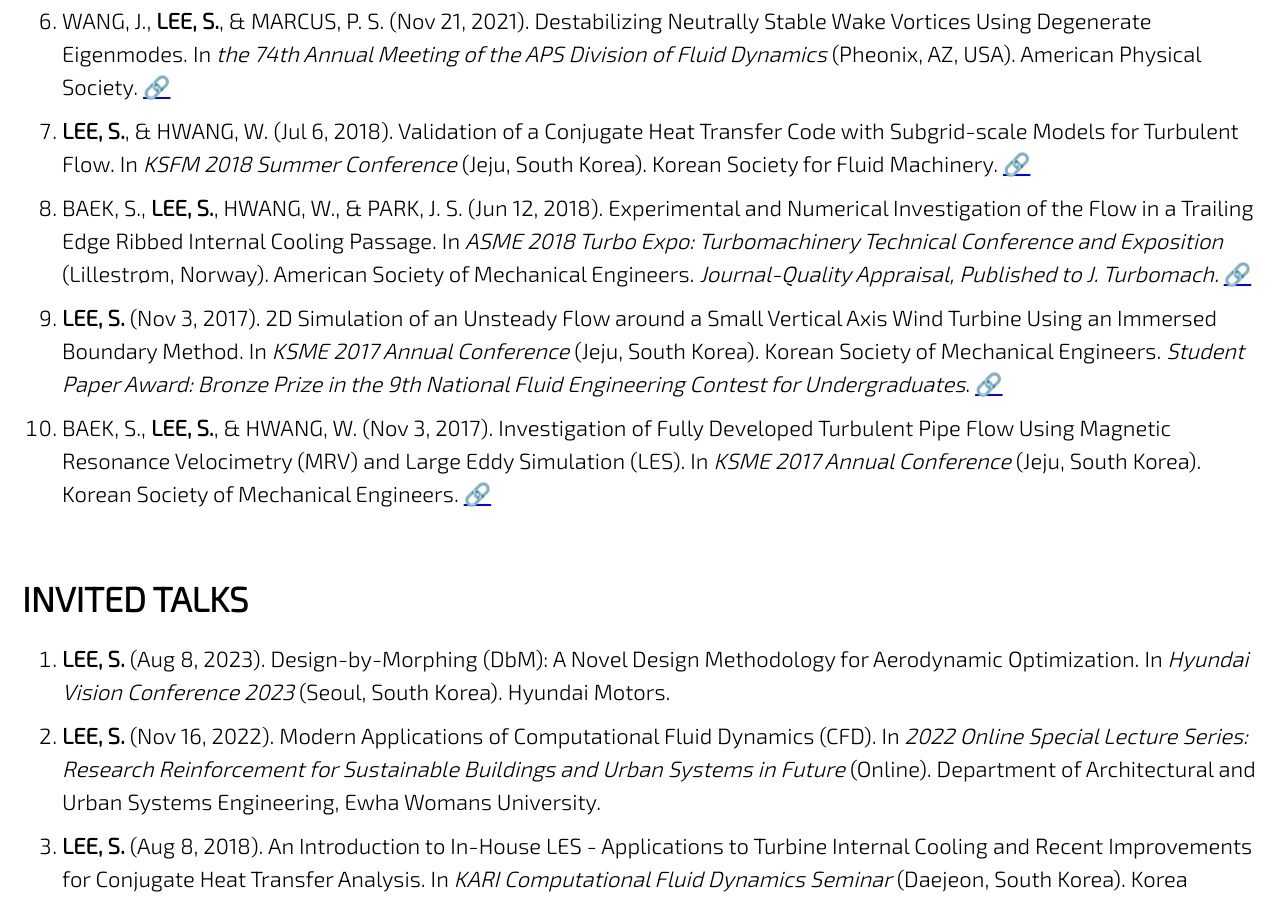
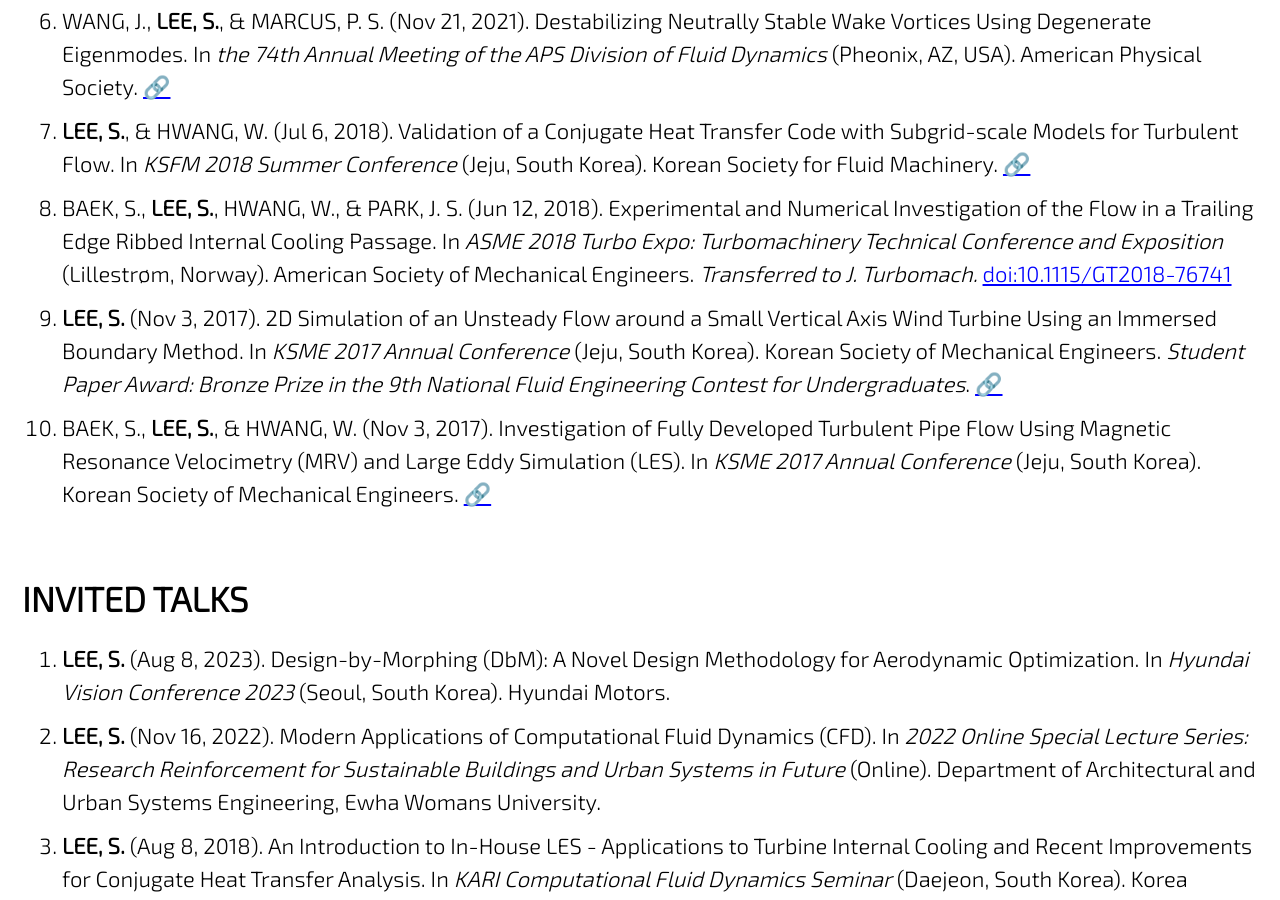
Before and after one commit to jun9303/jun9303.github.io, a Jekyll site: the page built from _pages/publications.md, in a window 1280 px wide and 900 px high, scrolled down 1684 px. Built offline with Jekyll 4.4.1, drawn with Linux system fonts in a browser that asks for light colours; cached includes are drawn as plain includes; nearby versions of some CDN libraries; emoji names are drawn with the system emoji font.

Commit message:
Publication Updated

```diff
--- a/_pages/publications.md
+++ b/_pages/publications.md
@@ -30,7 +30,7 @@ https://doi.org/10.1093/jcde/qwad059)
 5. **LEE, S.**, & MARCUS, P. S. (Nov 21, 2021). Linear Instability Analysis of Wake Vortices by a Spectral Method using Mapped Legendre Functions. In *the 74th Annual Meeting of the APS Division of Fluid Dynamics* (Pheonix, AZ, USA). American Physical Society. [:link:](https://meetings.aps.org/Meeting/DFD21/Session/E24.1)
 6. WANG, J., **LEE, S.**, & MARCUS, P. S. (Nov 21, 2021). Destabilizing Neutrally Stable Wake Vortices Using Degenerate Eigenmodes. In *the 74th Annual Meeting of the APS Division of Fluid Dynamics* (Pheonix, AZ, USA). American Physical Society. [:link:](https://meetings.aps.org/Meeting/DFD21/Session/E24.3)
 7. **LEE, S.**, & HWANG, W. (Jul 6, 2018). Validation of a Conjugate Heat Transfer Code with Subgrid-scale Models for Turbulent Flow. In *KSFM 2018 Summer Conference* (Jeju, South Korea). Korean Society for Fluid Machinery. [:link:](http://www.dbpia.co.kr/journal/articleDetail?nodeId=NODE07536688&language=ko_KR)
-8. BAEK, S., **LEE, S.**, HWANG, W., & PARK, J. S. (Jun 12, 2018). Experimental and Numerical Investigation of the Flow in a Trailing Edge Ribbed Internal Cooling Passage. In *ASME 2018 Turbo Expo: Turbomachinery Technical Conference and Exposition* (Lillestrøm, Norway). American Society of Mechanical Engineers. *Journal-Quality Appraisal, Published to J. Turbomach.* [:link:](https://doi.org/10.1115/GT2018-76741)
+8. BAEK, S., **LEE, S.**, HWANG, W., & PARK, J. S. (Jun 12, 2018). Experimental and Numerical Investigation of the Flow in a Trailing Edge Ribbed Internal Cooling Passage. In *ASME 2018 Turbo Expo: Turbomachinery Technical Conference and Exposition* (Lillestrøm, Norway). American Society of Mechanical Engineers. *Transferred to J. Turbomach.* [doi:10.1115/GT2018-76741](https://doi.org/10.1115/GT2018-76741)
 9. **LEE, S.** (Nov 3, 2017). 2D Simulation of an Unsteady Flow around a Small Vertical Axis Wind Turbine Using an Immersed Boundary Method. In *KSME 2017 Annual Conference* (Jeju, South Korea). Korean Society of Mechanical Engineers. *Student Paper Award: Bronze Prize in the 9th National Fluid Engineering Contest for Undergraduates*. [:link:](http://www.dbpia.co.kr/journal/articleDetail?nodeId=NODE07287580&language=ko_KR#)
 10. BAEK, S., **LEE, S.**, & HWANG, W. (Nov 3, 2017). Investigation of Fully Developed Turbulent Pipe Flow Using Magnetic Resonance Velocimetry (MRV) and Large Eddy Simulation (LES). In *KSME 2017 Annual Conference* (Jeju, South Korea). Korean Society of Mechanical Engineers. [:link:](http://www.dbpia.co.kr/journal/articleDetail?nodeId=NODE07287540&language=ko_KR#)
 
```
